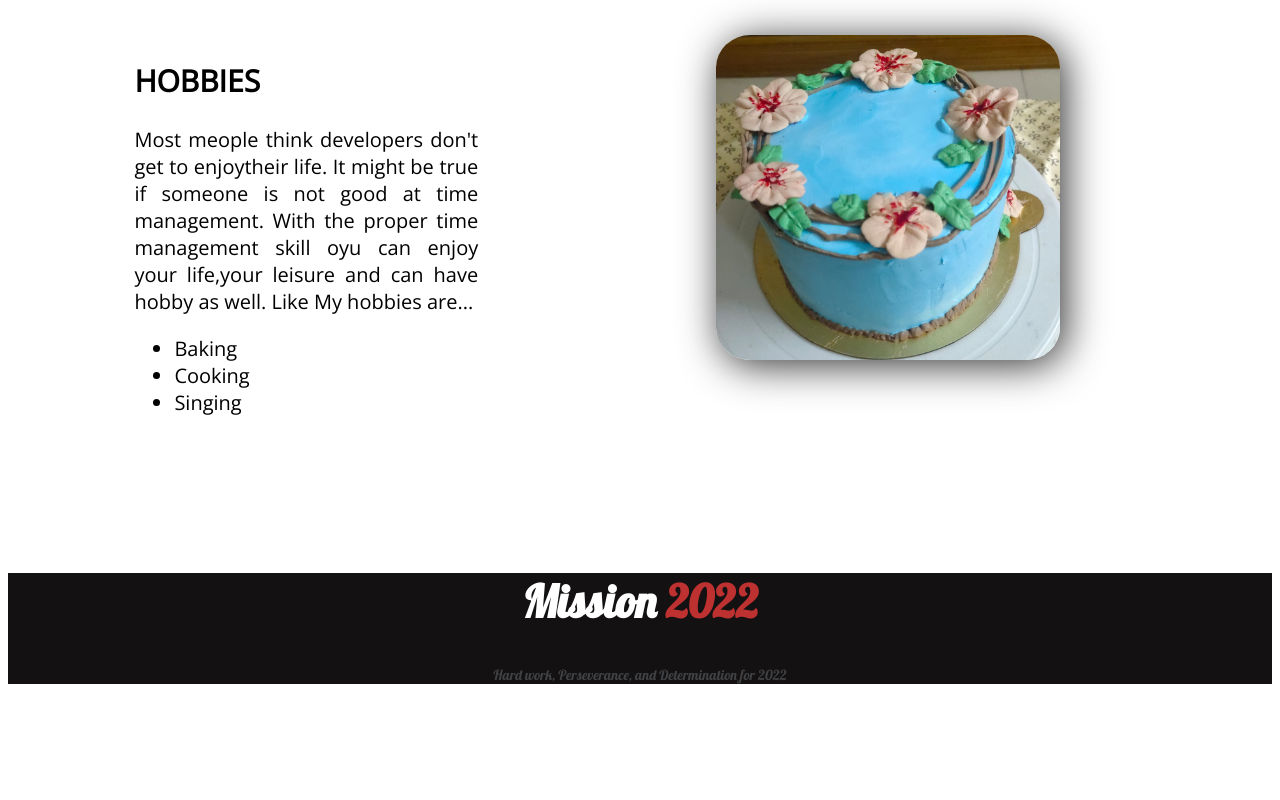
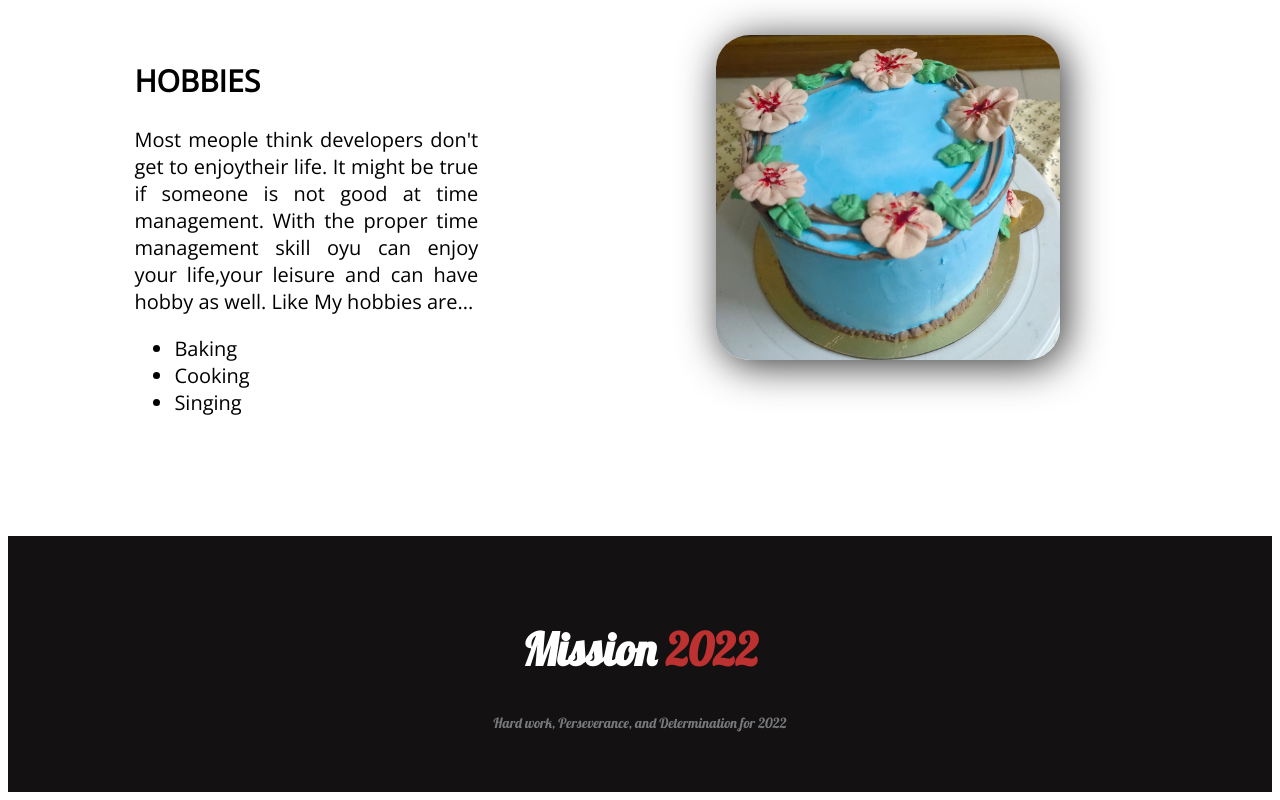
Before and after one commit to Farzana27fa/Get-Settle, a plain HTML site: page index.html in a window 1280 px wide. Shown: the part 2329-3129 px from the top of the page. Before the commit the page ends 3027 px from the top, so only its background shows below. Drawn offline with nearby package versions, Linux system fonts and the light colour scheme.

Commit message:
Last commit

```diff
--- a/index.html
+++ b/index.html
@@ -129,10 +129,12 @@
         </div>
 
     </section>
+    <footer>
+        <h2>Mission <span style="color: rgb(190, 49, 49);"> 2022</span></h2>
+        <p>Hard work, Perseverance, and Determination for 2022</p>
+    </footer>
+
 </body>
-<footer>
-    <h2>Mission <span style="color: rgb(190, 49, 49);"> 2022</span></h2>
-    <p>Hard work, Perseverance, and Determination for 2022</p>
-</footer>
+
 
 </html>
--- a/style.css
+++ b/style.css
@@ -105,8 +105,10 @@ p{
     font-weight: 250;
 }
 footer{
-    position: relative;
     background: rgb(19, 17, 17);
+    padding: 3rem;
+    height: 20vh;
+    min-width: 90vw;
     text-align: center;
     font-family: 'Lobster', cursive;
     font-size: 30px;
@@ -120,6 +122,6 @@ footer p{
     text-align: center;
     font-size: 14px;
     margin-top: 10px;
-    color: #404144;
+    color: #76787c;
 
 }
```
